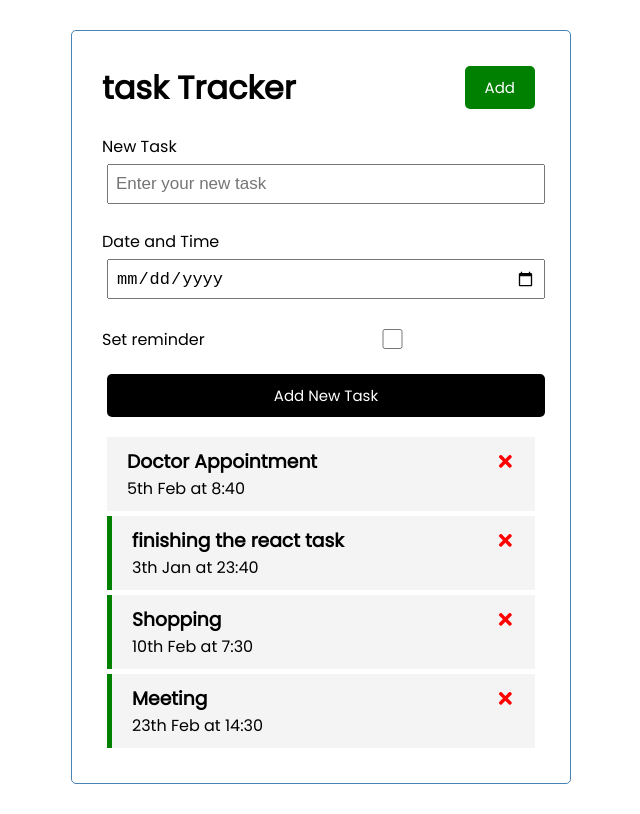
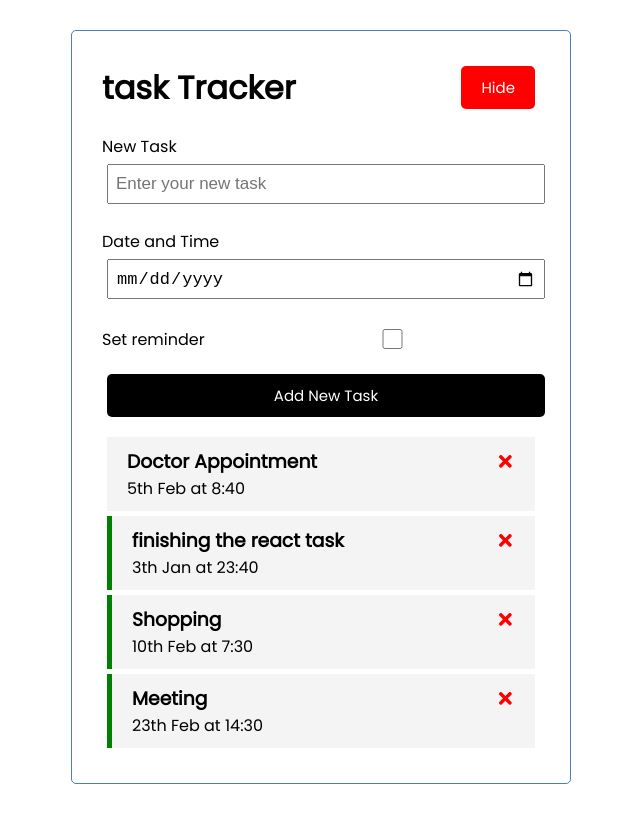
Before and after one commit to mghezel61/taskTracker, a React (Create React App) app: page / in a window 1280 px wide. Shown: the whole page, without its empty margins (319-959 px from the left). Built offline with nearby package versions, Linux system fonts and the light colour scheme; the HTML template or start-up script is replaced by a standard one.

Commit message:
complete the Header and AddTask components

```diff
--- a/src/App.jsx
+++ b/src/App.jsx
@@ -5,6 +5,7 @@ import AddTask from "./components/AddTask";
 import TasksList from "./components/TasksList";
 
 function App() {
+  const [showAddTask, setShowAddTask] = useState(true);
   const [tasks, setTasks] = useState([
     {
       id: 1,
@@ -50,15 +51,24 @@ function App() {
   const addTask = (task) => {
     const id = Math.floor(Math.random() * 1000) + 1;
     const newTask = { id, ...task };
-    console.log(newTask);
-    console.log(tasks);
     setTasks([...tasks, newTask]);
-    console.log(tasks);
+  };
+
+  // Toggle the Add Component
+  const toggleAddComponen = (e) => {
+    setShowAddTask(!showAddTask);
+    e.target.style.backgroundColor === "green"
+      ? (e.target.style.backgroundColor = "red")
+      : (e.target.style.backgroundColor = "green");
+
+    e.target.textContent === "Hide"
+      ? (e.target.textContent = "Show")
+      : (e.target.textContent = "Hide");
   };
   return (
     <div className="container">
-      <Header />
-      <AddTask addTask={addTask} />
+      <Header onClick={toggleAddComponen} />
+      {showAddTask && <AddTask addTask={addTask} />}
       {tasks.length > 0 ? (
         <TasksList
           tasks={tasks}
--- a/src/components/Header.jsx
+++ b/src/components/Header.jsx
@@ -1,12 +1,11 @@
 import Button from "./Button";
 
-const Header = () => {
-  const onClick = (e) => console.log(e.target);
+const Header = ({ onClick }) => {
   return (
     <>
       <header className="header">
         <h1>task Tracker</h1>
-        <Button title="Add" color="white" bgColor="Green" onClick={onClick} />
+        <Button title="Hide" color="white" bgColor="red" onClick={onClick} />
       </header>
     </>
   );
```
